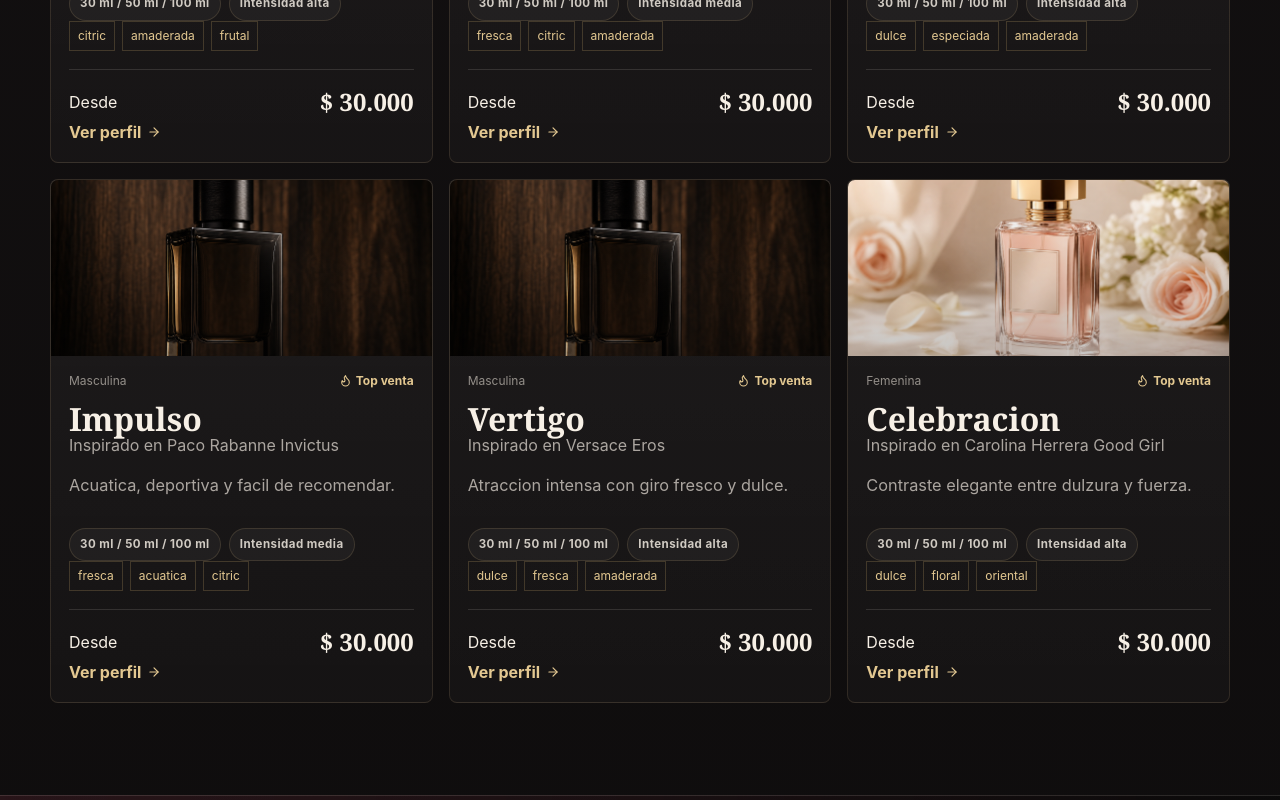
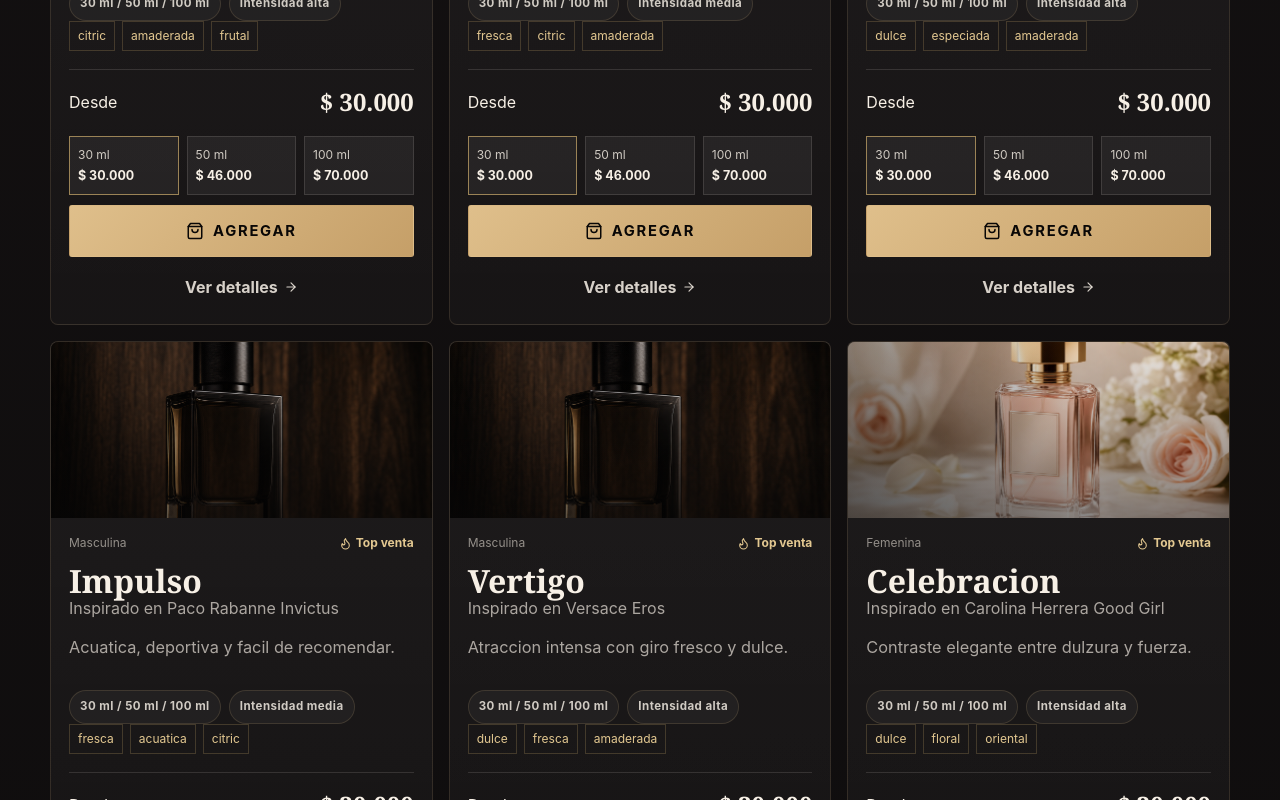
Before and after one commit to davidricardobc/empire-essence-v3-lab, a Next.js app: page / in a window 1280 px wide. Shown: the part 4680-5480 px from the top of the page. Built offline with nearby package versions, Linux system fonts and the light colour scheme; no server answers.

Commit message:
feat: facilitar compra rapida en catalogo

```diff
--- a/src/app/globals.css
+++ b/src/app/globals.css
@@ -2553,7 +2553,9 @@ h3 {
 .product-card-media::after {
   position: absolute;
   inset: 0;
-  background: linear-gradient(180deg, transparent, rgba(8, 7, 7, 0.22));
+  background:
+    linear-gradient(180deg, rgba(8, 7, 7, 0.08), rgba(8, 7, 7, 0.48)),
+    linear-gradient(90deg, rgba(8, 7, 7, 0.42), transparent 58%);
   content: "";
   transition: opacity 220ms var(--ease-swift);
 }
@@ -2616,6 +2618,47 @@ h3 {
 
 .product-card h3 {
   font-size: 2.05rem;
+}
+
+.product-card-actions {
+  display: grid;
+  gap: 11px;
+  margin-top: 16px;
+}
+
+.compact-buy-box {
+  gap: 10px;
+  margin-top: 0;
+}
+
+.compact-buy-box .variant-grid {
+  grid-template-columns: repeat(3, minmax(0, 1fr));
+}
+
+.compact-buy-box .variant-pill {
+  min-height: 54px;
+  padding: 9px 8px;
+  background: rgba(255, 255, 255, 0.055);
+}
+
+.compact-buy-box .variant-pill span {
+  color: rgba(247, 240, 230, 0.82);
+}
+
+.compact-buy-box .variant-pill strong {
+  color: var(--ivory);
+  font-size: 0.78rem;
+}
+
+.compact-buy-box .primary-button.full {
+  min-height: 46px;
+  justify-content: center;
+}
+
+.product-card-actions .ghost-link {
+  justify-content: center;
+  min-height: 38px;
+  color: rgba(247, 240, 230, 0.86);
 }
 
 .product-card-proof {
@@ -3233,6 +3276,20 @@ body[data-motion="ready"] .concept-hero[data-motion-visible="true"] .hero-kicker
   .product-card-media {
     height: 210px;
   }
+
+  .compact-buy-box .variant-grid {
+    grid-template-columns: 1fr;
+  }
+
+  .compact-buy-box .variant-pill {
+    grid-template-columns: auto 1fr;
+    align-items: center;
+    min-height: 44px;
+  }
+
+  .compact-buy-box .variant-pill strong {
+    text-align: right;
+  }
 }
 
 @media (max-width: 430px) {
--- a/src/components/cart/AddToCart.tsx
+++ b/src/components/cart/AddToCart.tsx
@@ -14,6 +14,7 @@ type AddToCartProps = {
   channel?: SalesChannel;
   defaultQuantity?: number;
   showDirectWhatsapp?: boolean;
+  compact?: boolean;
 };
 
 export function AddToCart({
@@ -21,6 +22,7 @@ export function AddToCart({
   channel = "retail",
   defaultQuantity = 1,
   showDirectWhatsapp = false,
+  compact = false,
 }: AddToCartProps) {
   const { addItem } = useCart();
   const [selectedSku, setSelectedSku] = useState(product.variants[0]?.sku ?? "");
@@ -49,7 +51,7 @@ export function AddToCart({
   );
 
   return (
-    <div className="buy-box">
+    <div className={`buy-box ${compact ? "compact-buy-box" : ""}`}>
       <div className="variant-grid" role="radiogroup" aria-label="Seleccionar tamano">
         {product.variants.map((variant) => {
           const active = variant.sku === selected.sku;
@@ -73,7 +75,7 @@ export function AddToCart({
         })}
       </div>
 
-      {channel === "retail" ? (
+      {channel === "retail" && !compact ? (
         <div className="size-guide-card">
           <div className="size-guide-copy">
             <strong>{selectedSizeGuide.title}</strong>
@@ -83,6 +85,7 @@ export function AddToCart({
         </div>
       ) : null}
 
+      {!compact ? (
         <div className="quantity-row">
           <span>Cantidad</span>
           <div className="stepper">
@@ -95,6 +98,7 @@ export function AddToCart({
             </button>
           </div>
         </div>
+      ) : null}
 
       <div className="buy-box-actions">
         <button
@@ -114,7 +118,7 @@ export function AddToCart({
           }
         >
           <ShoppingBag size={18} />
-          {channel === "wholesale" ? "Agregar kit al carrito" : "Agregar al carrito"}
+          {compact ? "Agregar" : channel === "wholesale" ? "Agregar kit al carrito" : "Agregar al carrito"}
         </button>
 
         {showDirectWhatsapp ? (
--- a/src/components/catalog/CatalogExplorer.tsx
+++ b/src/components/catalog/CatalogExplorer.tsx
@@ -115,11 +115,11 @@ export function CatalogExplorer({ initialFilters }: CatalogExplorerProps) {
       <div className="catalog-guidance" aria-label="Ayuda para comprar mas rapido">
         <div>
           <strong>Compra mas facil</strong>
-          <p>Abre la ficha para revisar notas, tamanos y duracion antes de agregar al carrito.</p>
+          <p>Elige tamano y agrega desde la card. La ficha queda para quien quiera revisar mas.</p>
         </div>
         <div>
           <strong>Senales rapidas</strong>
-          <p>Las cards ahora muestran tamanos e intensidad para comparar sin entrar producto por producto.</p>
+          <p>Tamanos, intensidad, precio y familias quedan visibles para decidir sin friccion.</p>
         </div>
       </div>
 
--- a/src/components/catalog/ProductCard.tsx
+++ b/src/components/catalog/ProductCard.tsx
@@ -44,9 +44,12 @@ export function ProductCard({ product, compact = false }: { product: Product; co
         <strong>{formatCop(price)}</strong>
       </div>
       {compact ? (
-        <Link href={`/producto/${product.slug}`} className="ghost-link">
-          Ver perfil <ArrowRight size={14} />
-        </Link>
+        <div className="product-card-actions">
+          <AddToCart product={product} compact />
+          <Link href={`/producto/${product.slug}`} className="ghost-link">
+            Ver detalles <ArrowRight size={14} />
+          </Link>
+        </div>
       ) : (
         <AddToCart product={product} />
       )}
```
Lines whose indentation alone changed are shown as unchanged.
